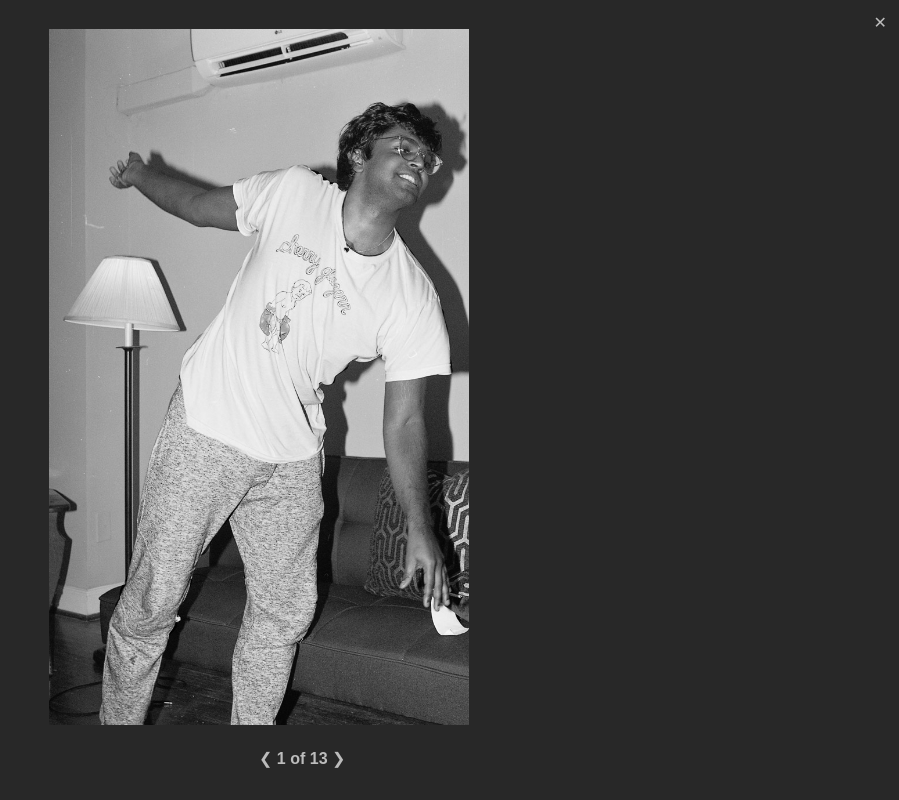
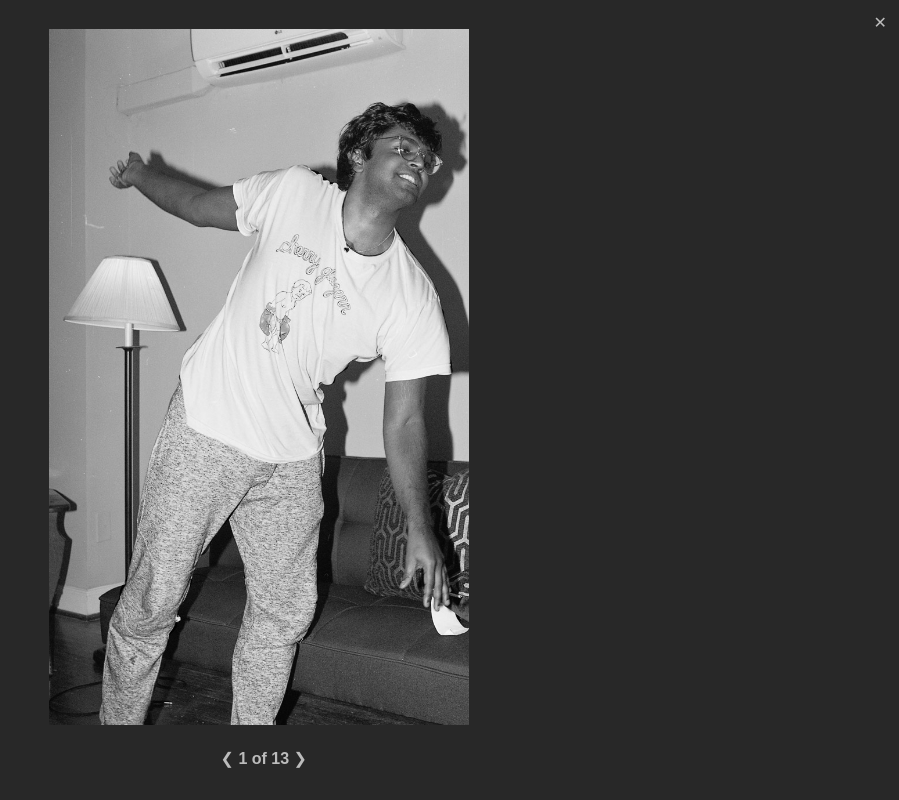
Before and after one commit to olivia-leggio/bw-final-gallery, a plain HTML site: page index.html in a window 1280 px wide. Both pictures are taken after a click on the picture 235 px from the left and 316 px from the top of the page. Shown: the whole page, without its empty margins (381-1280 px from the left). Drawn offline with Linux system fonts and the light colour scheme.

Commit message:
proper overlay centering using left:

```diff
--- a/static/main.css
+++ b/static/main.css
@@ -75,7 +75,7 @@ img:hover {
 }
 #overlayNav {
     position: fixed;
-    left: 50%;
+    left: 47%;
     bottom: 2%;
     display: inline;
     text-align: center;
```
